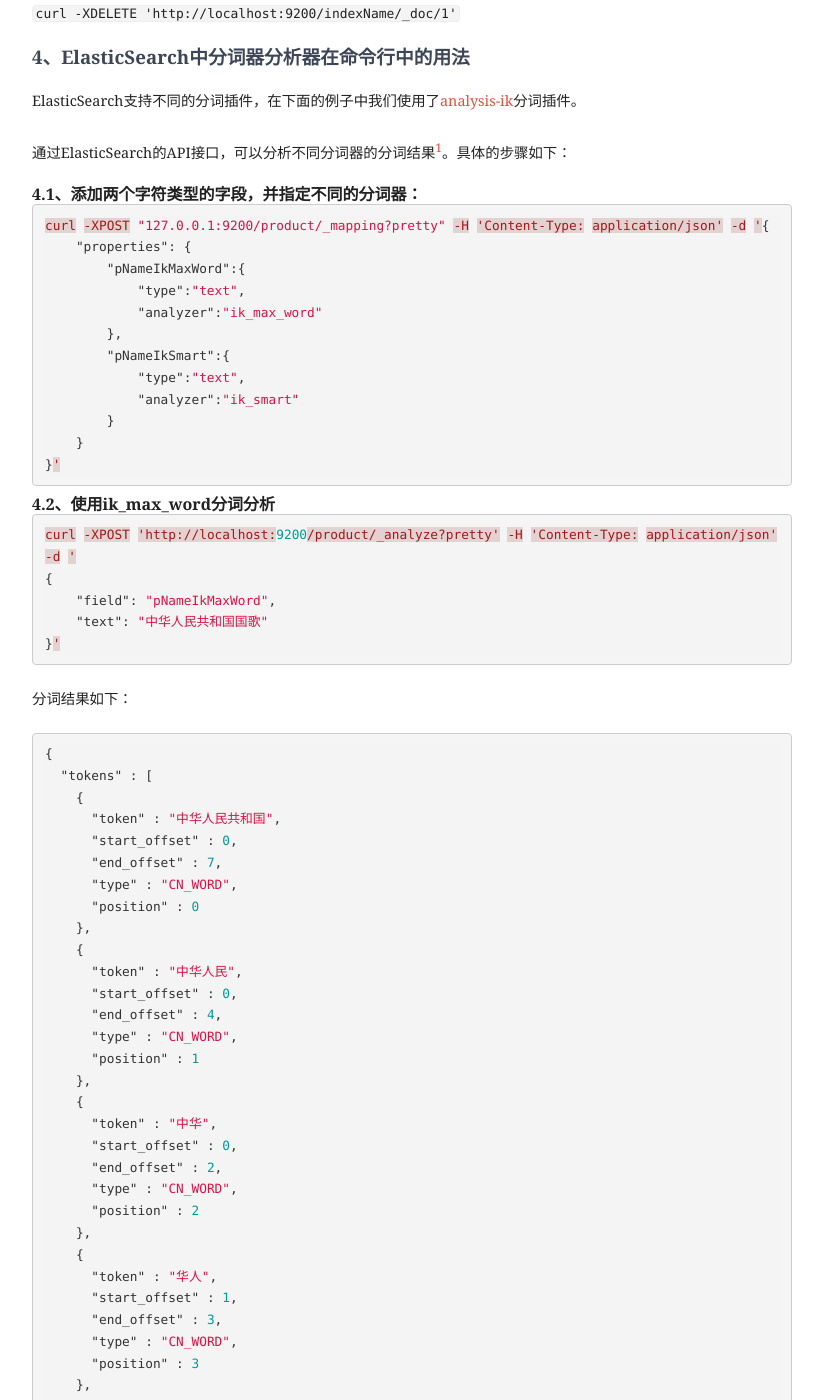
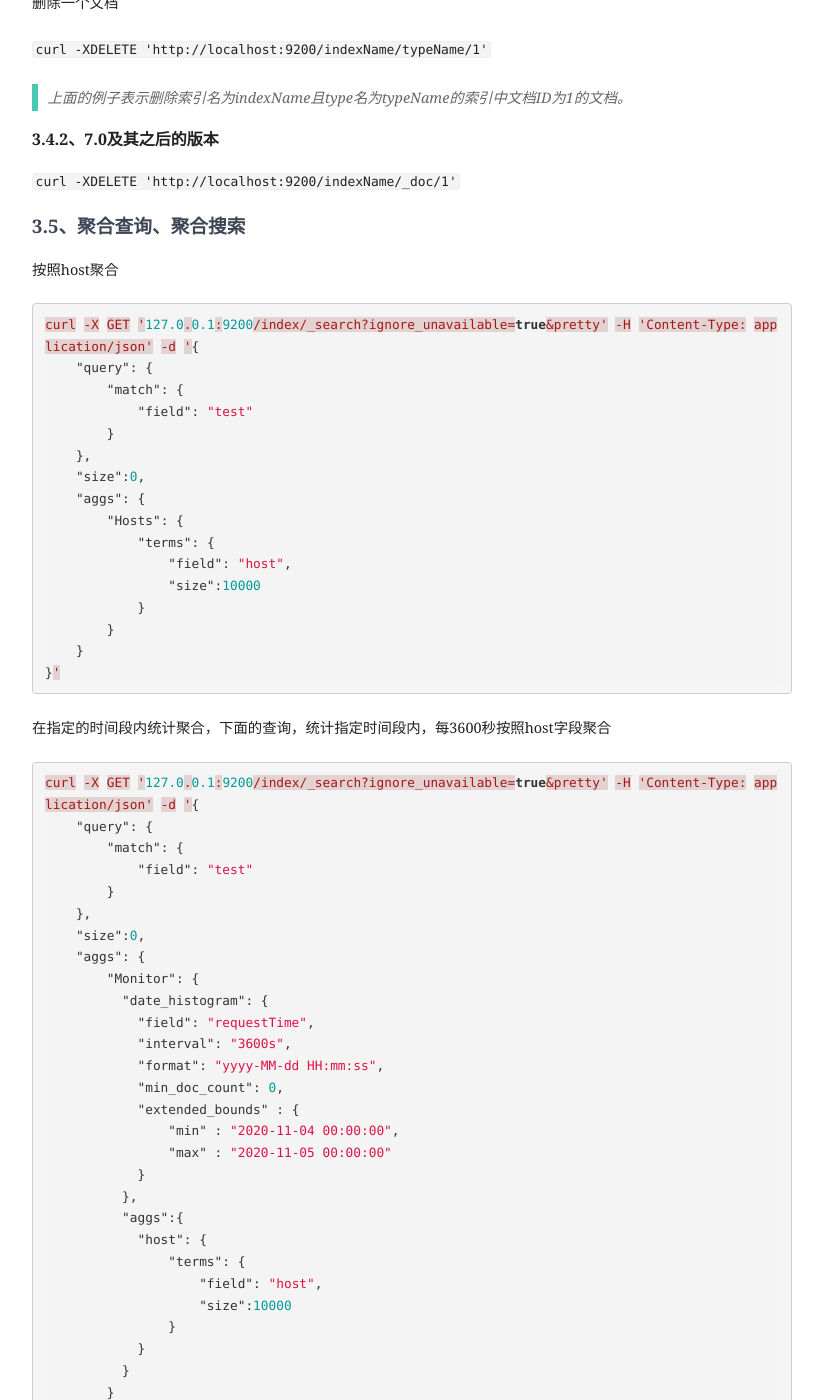
Before and after one commit to lanffy/lanffy.github.io, a Jekyll site: the page built from _posts/2019/2019-07-10-Elasticsearch-Common-Usage-Manual.md, in a window 1280 px wide and 1400 px high, scrolled down 7876 px. Shown: the whole window, without its empty margins (228-1051 px from the left). Built offline with Jekyll 4.4.1, drawn with Linux system fonts in a browser that asks for light colours; nearby versions of some CDN libraries; comment, search, counter and statistics services are not loaded; some of the changed text lies outside the part shown.

Commit message:
update docs

````diff
--- a/_posts/2019/2019-07-10-Elasticsearch-Common-Usage-Manual.md
+++ b/_posts/2019/2019-07-10-Elasticsearch-Common-Usage-Manual.md
@@ -174,6 +174,14 @@ ElasticSearch 删除某个索引命令。
 ## 3、数据文档搜索查询相关命令
 
 下面提到的数据即索引中的文档。
+
+Tips：如果安装ES的时候设置了用户名和密码，在查询的时候通过下面的方式带上用户名和密码：
+
+```json
+curl -X GET --user username:password '127.0.0.1:9200/index/_search?ignore_unavailable=true&pretty' -H 'Content-Type: application/json' -d '{}
+```
+
+* ignore_unavailable=true : 忽略索引不存在的报错
 
 ### 3.1、写入数据命令
 
@@ -356,6 +364,104 @@ ElasticSearch中删除文档数据命令：
 
 ``curl -XDELETE 'http://localhost:9200/indexName/_doc/1'``
 
+### 3.5、聚合查询、聚合搜索
+
+按照host聚合
+
+```json
+curl -X GET '127.0.0.1:9200/index/_search?ignore_unavailable=true&pretty' -H 'Content-Type: application/json' -d '{
+    "query": {
+        "match": {
+            "field": "test"
+        }
+    },
+    "size":0,
+    "aggs": {
+        "Hosts": {
+            "terms": {
+                "field": "host",
+                "size":10000
+            }
+        }
+    }
+}'
+```
+
+在指定的时间段内统计聚合，下面的查询，统计指定时间段内，每3600秒按照host字段聚合
+
+```json
+curl -X GET '127.0.0.1:9200/index/_search?ignore_unavailable=true&pretty' -H 'Content-Type: application/json' -d '{
+    "query": {
+        "match": {
+            "field": "test"
+        }
+    },
+    "size":0,
+    "aggs": {
+        "Monitor": {
+          "date_histogram": {
+            "field": "requestTime",
+            "interval": "3600s",
+            "format": "yyyy-MM-dd HH:mm:ss",
+            "min_doc_count": 0,
+            "extended_bounds" : {
+                "min" : "2020-11-04 00:00:00",
+                "max" : "2020-11-05 00:00:00"
+            }
+          },
+          "aggs":{
+            "host": {
+                "terms": {
+                    "field": "host",
+                    "size":10000
+                }
+            }
+          }
+        }
+    }
+}'
+```
+
+聚合后去重，下面的查询，每3600秒按照host聚合统计pv，然后在结果里面按照username去重，统计uv
+
+```json
+curl -X GET '127.0.0.1:9200/index/_search?ignore_unavailable=true&pretty' -H 'Content-Type: application/json' -d '{
+    "query": {
+        "match": {
+            "field": "test"
+        }
+    },
+    "size":0,
+    "aggs": {
+        "Monitor": {
+          "date_histogram": {
+            "field": "requestTime",
+            "interval": "3600s",
+            "format": "yyyy-MM-dd HH:mm:ss",
+            "min_doc_count": 0,
+            "extended_bounds" : {
+                "min" : "2020-11-04 00:00:00",
+                "max" : "2020-11-05 00:00:00"
+            }
+          },
+          "aggs":{
+            "host": {
+                "terms": {
+                    "field": "host",
+                    "size":10000
+                },
+                "aggs":{"uv": {
+                    "cardinality": {
+                        "field": "username"
+                    }
+                }}
+            }
+          }
+        }
+    }
+}'
+```
+
 ### 4、ElasticSearch中分词器分析器在命令行中的用法
 
 ElasticSearch支持不同的分词插件，在下面的例子中我们使用了[analysis-ik](https://github.com/medcl/elasticsearch-analysis-ik)分词插件。
````
